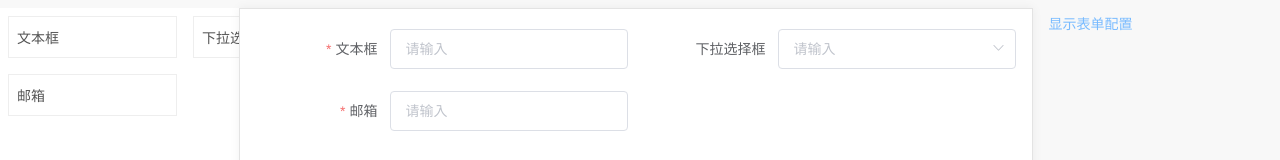
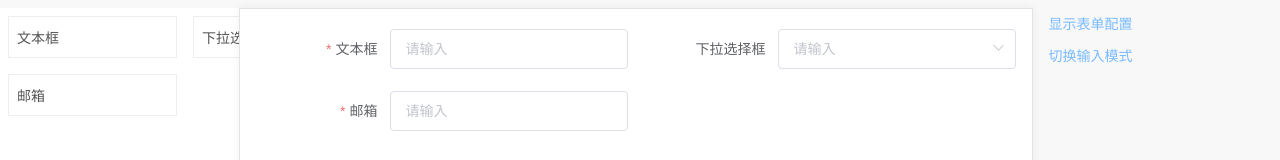
Before and after one commit to webmrxu/block-form, a Vue app: page /#/ in a window 1280 px wide. Shown: the top 160 px of the page. Built offline with nearby package versions, Linux system fonts and the light colour scheme.

Commit message:
首页添加切换编辑功能

```diff
--- a/src/views/home.vue
+++ b/src/views/home.vue
@@ -23,7 +23,7 @@
     <div class="form-box" :style="formBoxStyle">
       <div class="form-container">
         <block-from :itemSetting="itemSetting" :formData="formData" />
-        <div v-if="true" class="edit-box">
+        <div v-if="!showEdit" class="edit-box">
           <div
             v-for="item in itemSetting"
             :key="item.field"
@@ -39,6 +39,9 @@
     <div class="act-box">
       <div class="act-item" @click="showSetting = true;">
         <span>显示表单配置</span>
+      </div>
+      <div class="act-item" @click="showEdit = !showEdit;">
+        <span>{{showEdit?'切换编辑模式':'切换输入模式'}}</span>
       </div>
     </div>
     <!-- 字段自定义区 -->
@@ -104,7 +107,8 @@ export default {
       showItemEditState: false, // 展示组件配置
       showSetting: false,
       editSetting: {},
-      showEditForm: {}
+      showEditForm: {},
+      showEdit: false
     };
   },
   mounted() {
```
